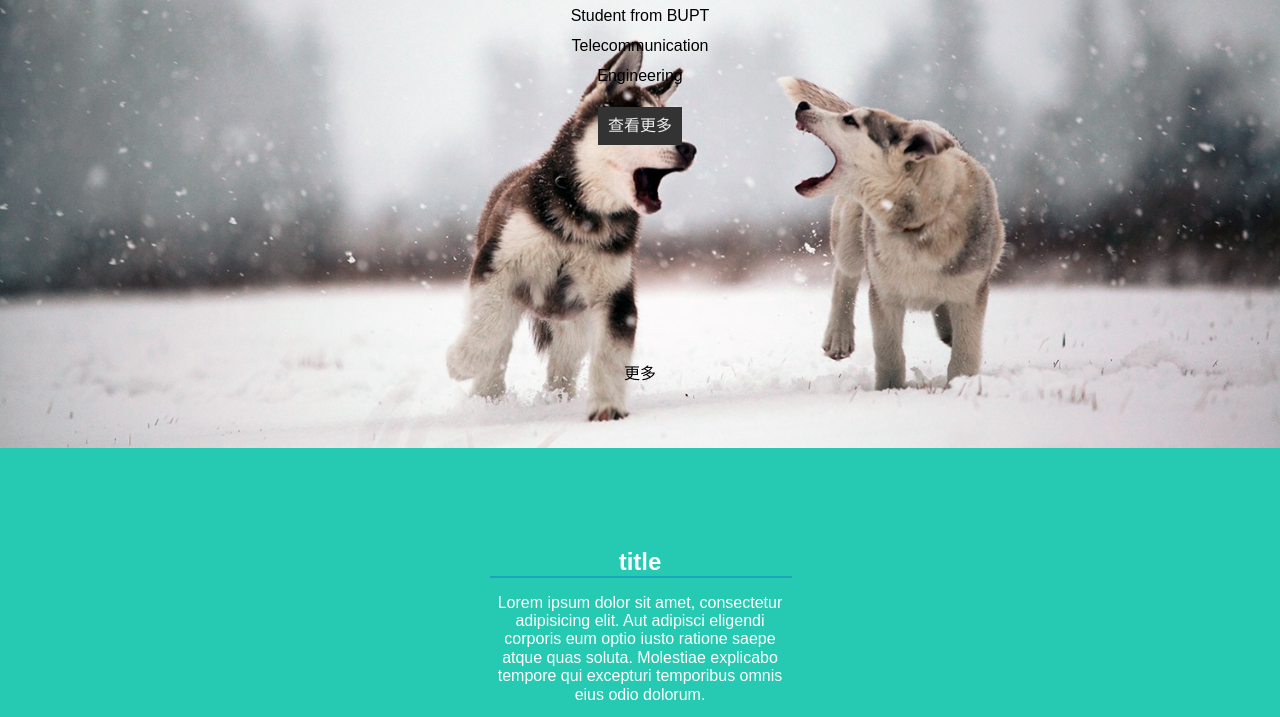
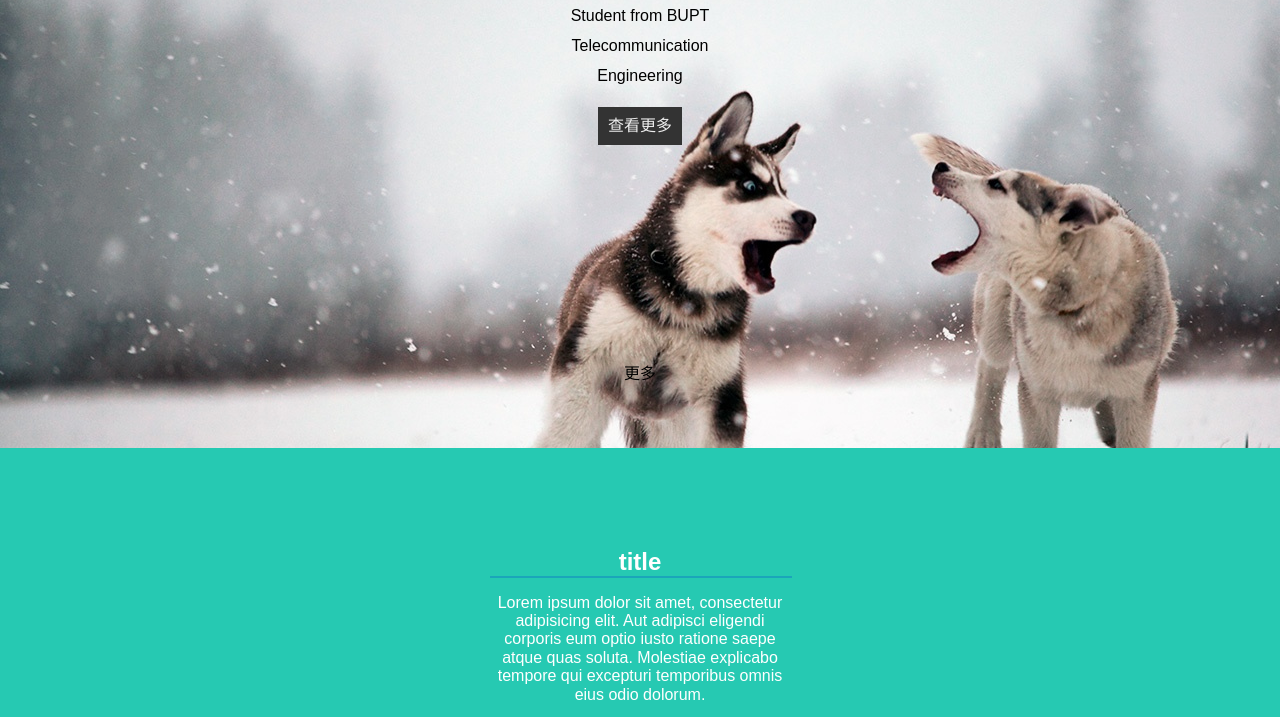
Before and after one commit to JACSUN/index, a plain HTML site: page index.html in a window 1280 px wide. Shown: the part 252-969 px from the top of the page. Drawn offline with Linux system fonts and the light colour scheme.

Commit message:
Update index.html

```diff
--- a/index.html
+++ b/index.html
@@ -5,6 +5,11 @@
 		<title>SUNYONG</title>
 		<link rel="stylesheet" href="css/normalize.css" />
 		<link rel="stylesheet" href="css/blog.css" />
+		<style>
+			#main{
+	                background:url(img/banner.jpg);
+			}
+		</style>
 	</head>
 	<body>
 		<div id="main">
```
